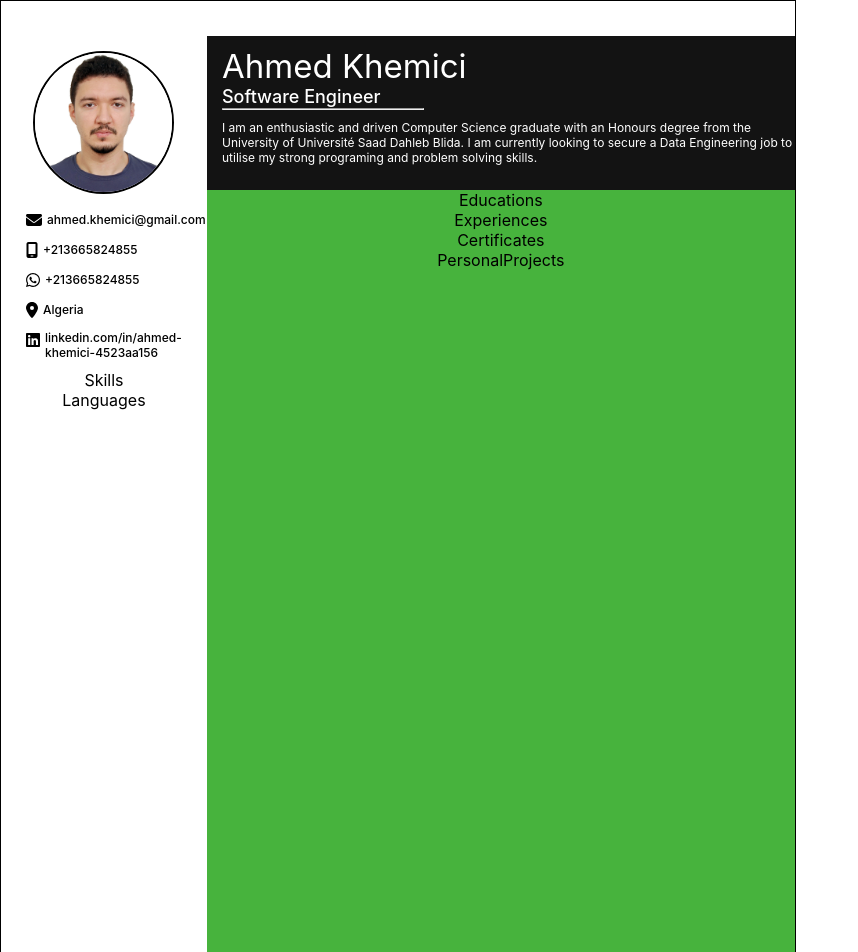
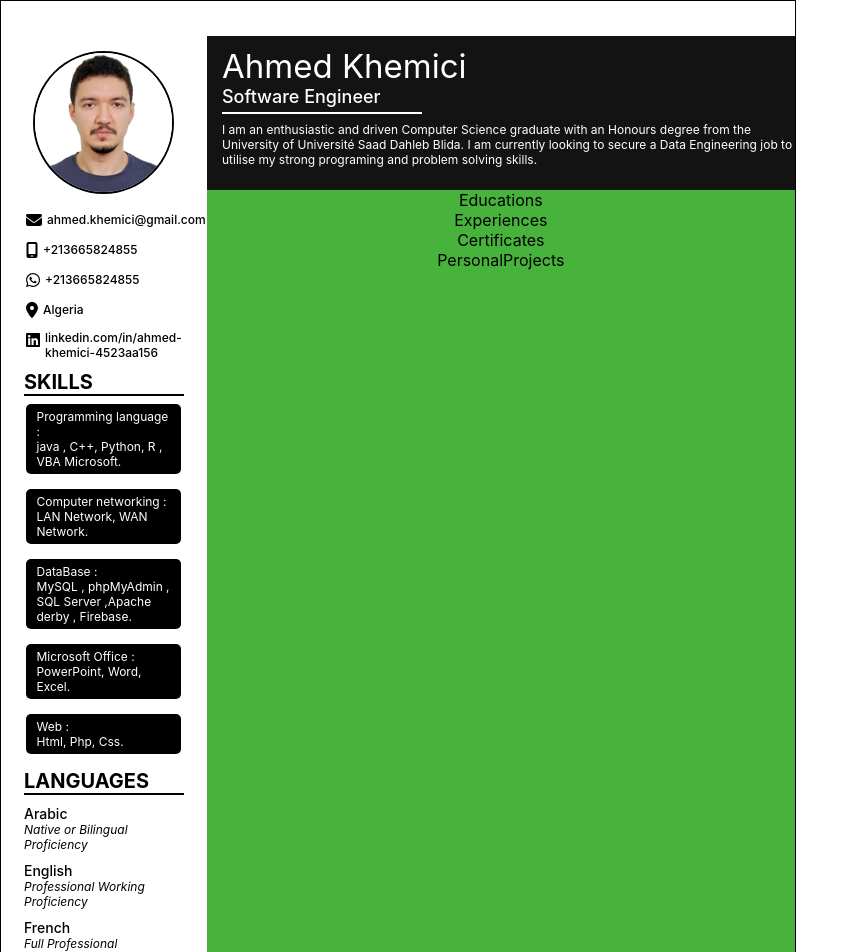
Before and after one commit to AhmedKhemici/cv_maker, a React (Create React App) app: page / in a window 1280 px wide. Shown: the top 952 px of the page, without its empty margins (0-858 px from the left). Built offline with nearby package versions, Linux system fonts and the light colour scheme.

Commit message:
finished sideContent

```diff
--- a/src/App.css
+++ b/src/App.css
@@ -38,8 +38,8 @@
 }
 
 .container {
-  width: 21cm;
-  height: 29.6cm;
+  max-width: 21cm;
+  max-height: 29.6cm;
   border: 0.5px solid;
 
 }
--- a/src/App.js
+++ b/src/App.js
@@ -41,7 +41,44 @@ const App = () => {
           "value":"linkedin.com/in/ahmed-khemici-4523aa156",
           "url":"https://www.linkedin.com/in/ahmed-khemici-4523aa156"
         }
+      ],
+      "skills":[
+        {
+          "name":"Programming language :",
+          "tools":"java , C++, Python, R , VBA Microsoft."
+        },
+        {
+          "name":"Computer networking :",
+          "tools":"LAN Network, WAN Network."
+        },
+        {
+          "name":"DataBase :",
+          "tools":"MySQL , phpMyAdmin , SQL Server ,Apache derby , Firebase."
+        },
+        {
+          "name":"Microsoft Office :",
+          "tools":"PowerPoint, Word, Excel."
+        },
+        {
+          "name":"Web :",
+          "tools":"Html, Php, Css."
+        }
+      ],
+      "languages":[
+        {
+          "name":"Arabic",
+          "level":"Native or Bilingual Proficiency",
+        },
+        {
+          "name":"English",
+          "level":"Professional Working Proficiency",
+        },
+        {
+          "name":"French",
+          "level":"Full Professional Proficiency",
+        }
       ]
+
     },
     "main_content":{
     }
--- a/src/Components/Profile/Description/Description.css
+++ b/src/Components/Profile/Description/Description.css
@@ -1,11 +1,11 @@
-.Description {
+.Description{
     width: 15.55cm;
     height: 5cm;
     padding-top: 35px;
     box-sizing: border-box;
 }
 
-.description__content {
+.description__content{
     width: 100%;
     height: 100%;
     color: white;
@@ -15,23 +15,29 @@
     box-sizing: border-box;
 }
 
-.description__fullname {
+.description__fullname{
     font-size: 33px;
     font-weight: 400;
+    display: block;
 }
 
-.description__profession {
+.description__profession{
     font-size: 18px;
     font-weight: 450;
+    display: block;
 }
 
-.description__text {
-    margin: 10px 0;
+.description__text{
+    margin: 8px 0;
     font-size: 12px;
     font-weight: 400;
+    display: block;
 }
 
 .description__content>hr{
-    margin: 1px 5px 0 0;
+    margin: 5px 0 0 0;
     width: 200px;
+    height: 2px;
+    background-color: white;
+    border: 0px;
 }
--- a/src/Components/Profile/Description/Description.js
+++ b/src/Components/Profile/Description/Description.js
@@ -4,16 +4,16 @@ const Description = (props) => {
   return (
     <div className="Description">
       <div className="description__content">
-        <div className="description__fullname">
+        <span className="description__fullname">
           {props.name}
-        </div>
-        <div className="description__profession">
+        </span>
+        <span className="description__profession">
           {props.profession}
-        </div>
+        </span>
         <hr/>
-        <div className="description__text">
+        <span className="description__text">
           {props.description}
-        </div>
+        </span>
       </div>
     </div>
   )
--- a/src/Components/SideContent/Languages/Languages.css
+++ b/src/Components/SideContent/Languages/Languages.css
@@ -1,3 +1,33 @@
 .Languages{
+    width: 160px;
+    margin: 10px auto;
+}
 
+.languages__title{
+    text-align: left;
+    display: block;
+    font-size: 20px;
+    font-weight: bold
 }
+
+.Languages>hr{
+    margin-top: 0;
+    height: 2px;
+    background-color: black;
+    border: 0px;
+}
+
+.languages__content{
+    text-align: left;
+    margin: 10px 0;
+}
+
+.languages__name{
+    font-size: 14px;
+    font-weight: 500;
+}
+
+.languages__level{
+    font-size: 12px;
+    font-style: italic;
+}
--- a/src/Components/SideContent/Languages/Languages.js
+++ b/src/Components/SideContent/Languages/Languages.js
@@ -1,9 +1,23 @@
 import './Languages.css'
 
 const Languages = (props) => {
+  const languages = <div>
+    {props.languages.map((language)=>{
+      return <div className='languages__content'>
+        <div className='languages__name'>
+          {language.name}
+        </div>
+        <div className='languages__level'>
+          {language.level}
+        </div>
+      </div>
+    })}
+  </div>
   return (
     <div className='Languages'>
-      Languages
+      <span className='languages__title'>LANGUAGES</span>
+      <hr/>
+      {languages}
     </div>
   )
 }
--- a/src/Components/SideContent/SideContent.js
+++ b/src/Components/SideContent/SideContent.js
@@ -7,8 +7,8 @@ const SideContent = (props) => {
   return (
     <div className='SideContent'>
         <Medias medias={props.side_content.medias}/>
-        <Skills skills={props.skills}/>
-        <Languages languages={props.languages}/>
+        <Skills skills={props.side_content.skills}/>
+        <Languages languages={props.side_content.languages}/>
     </div>
   )
 }
--- a/src/Components/SideContent/Skills/Skills.css
+++ b/src/Components/SideContent/Skills/Skills.css
@@ -1,3 +1,38 @@
 .Skills{
+    width: 160px;
+    margin: 10px auto;
+}
+
+.skills__title{
+    text-align: left;
+    display: block;
+    font-size: 20px;
+    font-weight: bold
+}
+
+.Skills>hr{
+    margin-top: 0;
+    height: 2px;
+    background-color: black;
+    border: 0px;
+}
+
+.skills__content{
+    width: 155px;
+    text-align: left;
+    font-size: 12px;
+    color: white;
+    background-color: black;
+    border-radius: 5px;
+    padding: 5px 10px;
+    box-sizing: border-box;
+    margin: 5px auto 15px auto;
+}
+
+.skills__name{
 
 }
+
+.skills__tools{
+
+}
--- a/src/Components/SideContent/Skills/Skills.js
+++ b/src/Components/SideContent/Skills/Skills.js
@@ -1,9 +1,23 @@
 import './Skills.css'
 
 function Skills(props) {
+  const skills = <div>
+    {props.skills.map((skill)=>{
+      return <div className='skills__content'>
+        <div className='skills__name'>
+          {skill.name}
+        </div>
+        <div className='skills__tools'>
+          {skill.tools}
+        </div>
+      </div>
+    })}
+  </div>
   return (
     <div className='Skills'>
-      Skills
+      <span className='skills__title'>SKILLS</span>
+      <hr/>
+      {skills}
     </div>
   )
 }
```
